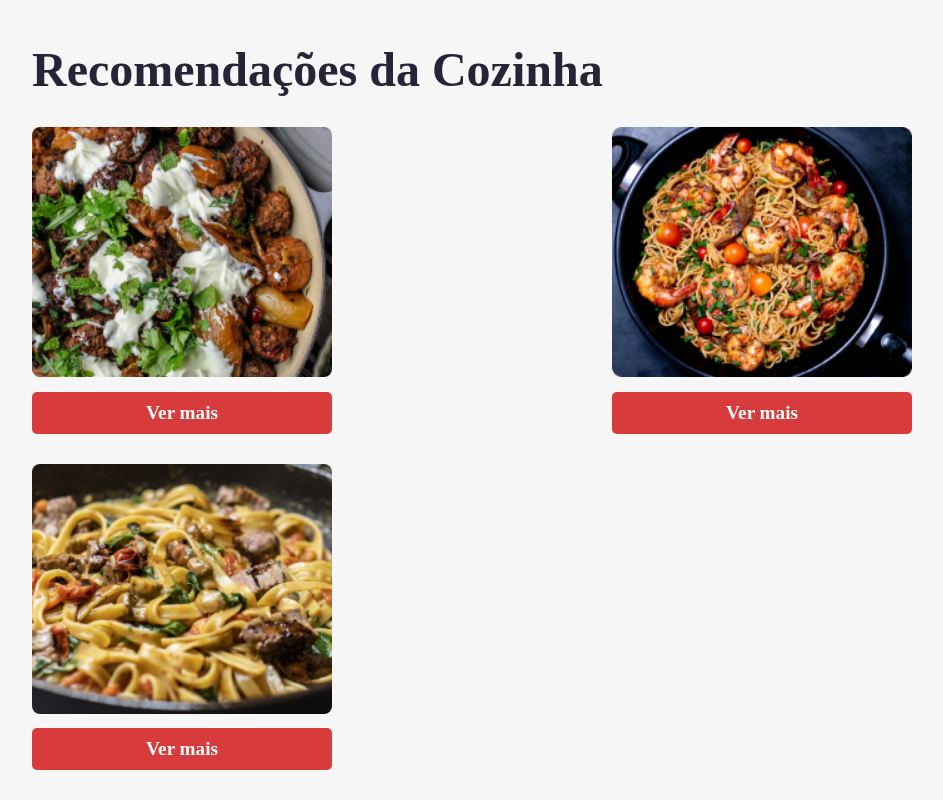
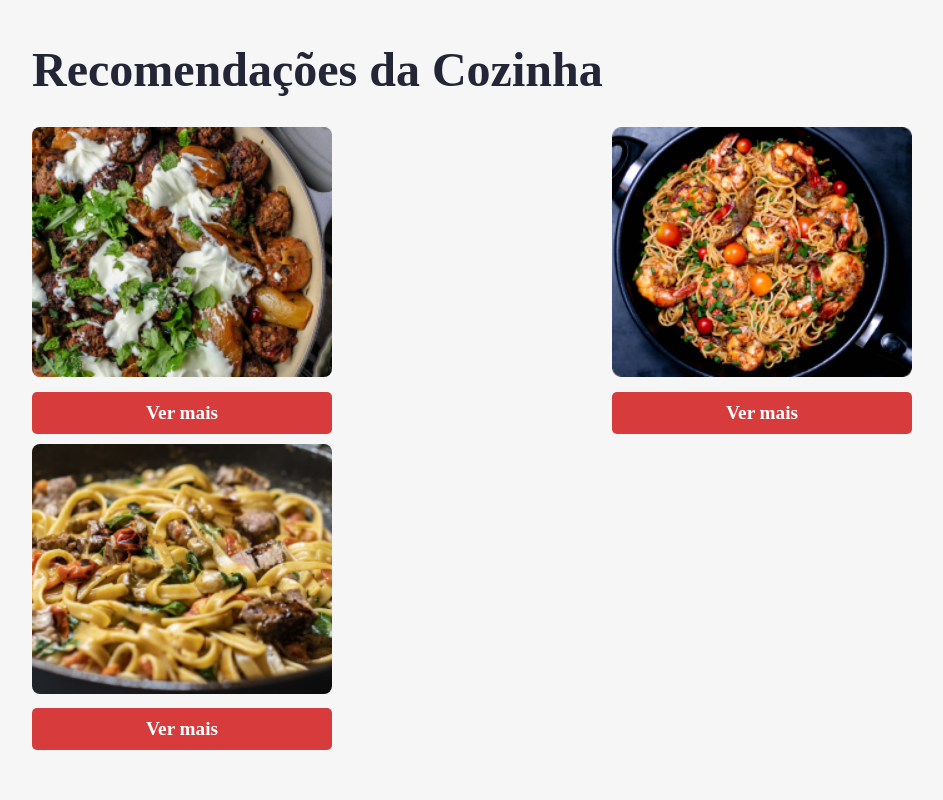
Before and after one commit to tiagomazzon/alura-react-typescript, a React (Create React App) app in the folder aluroni-router-curso3/: page / in a window 1280 px wide. Shown: the part 460-1260 px from the top of the page, without its empty margins (168-1111 px from the left). Built offline with nearby package versions, Linux system fonts and the light colour scheme; a web font is replaced by a local one.

Commit message:
fix: estilo pagina Inicio

```diff
--- a/aluroni-router-curso3/src/pages/Inicio/Inicio.module.scss
+++ b/aluroni-router-curso3/src/pages/Inicio/Inicio.module.scss
@@ -4,7 +4,7 @@
   border-radius: 2px;
   display: flex;
   flex-wrap: wrap;
-  gap: 30px;
+  gap: 10px;
   justify-content: space-between;
 }
 .recomendado {
```
